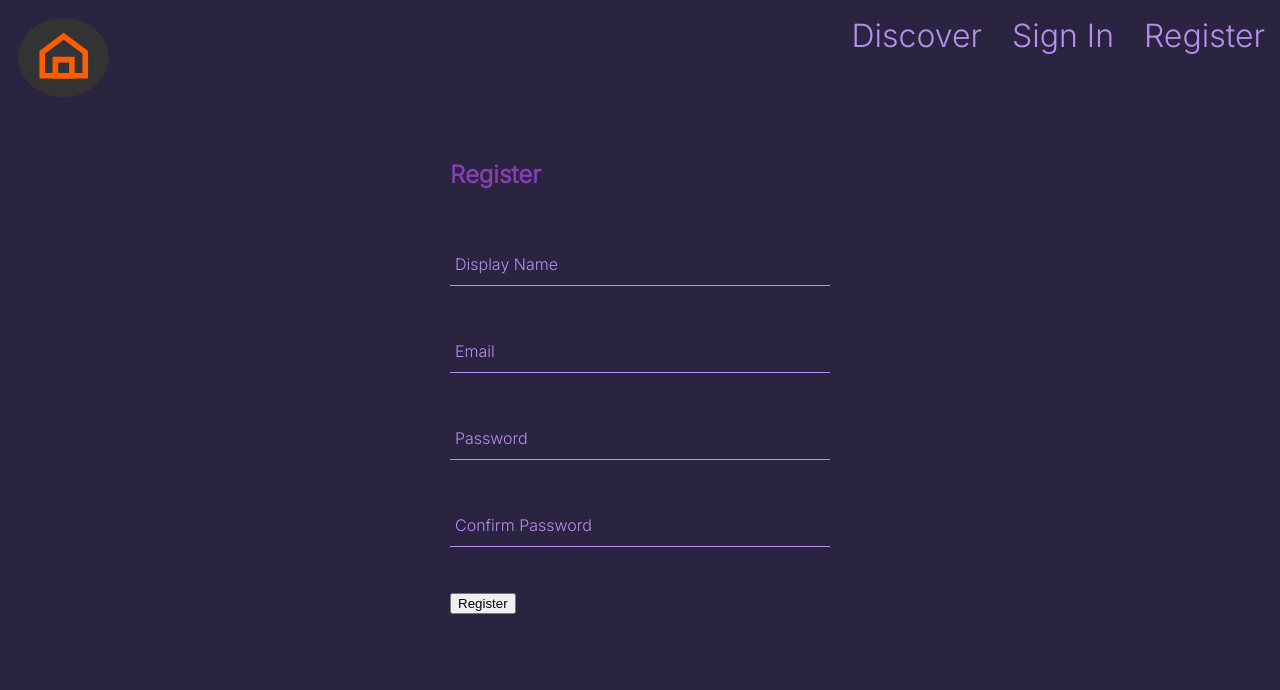
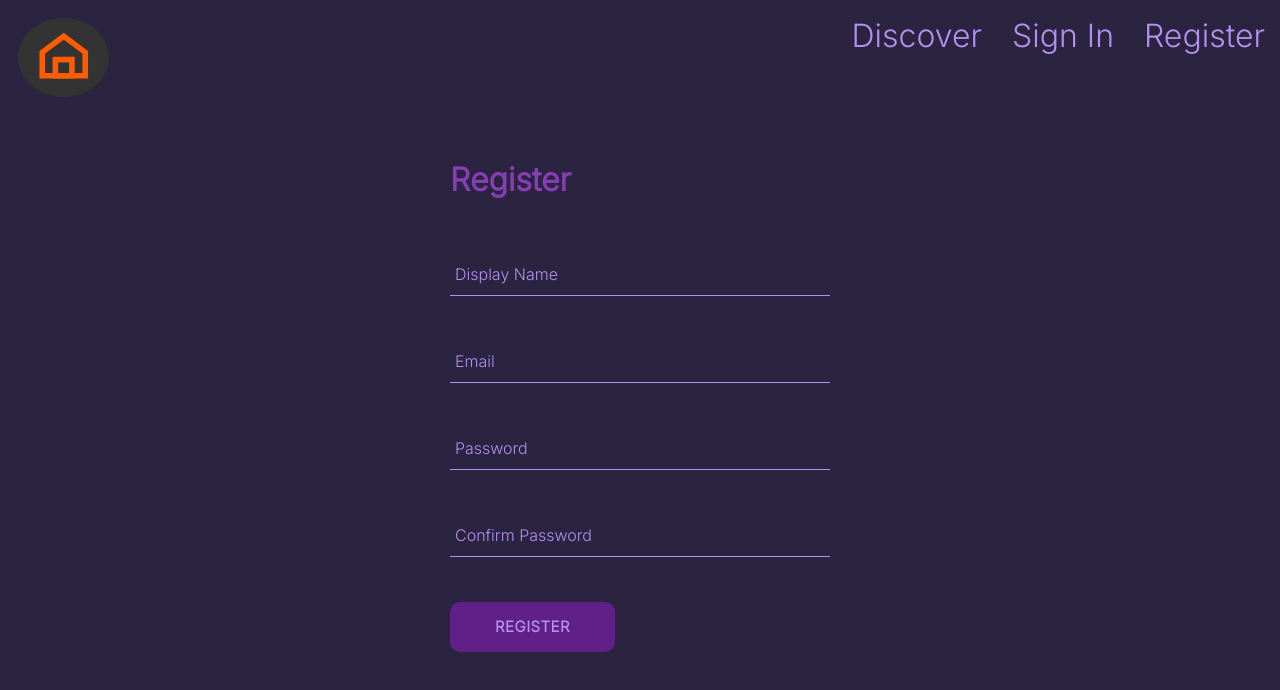
Before and after one commit to Pawelv9/good-home, a React (Create React App) app: page /register in a window 1280 px wide. Shown: the top 690 px of the page. Built offline with nearby package versions, Linux system fonts and the light colour scheme; no server answers.

Commit message:
added Button to Register

```diff
--- a/src/components/register/register-component.jsx
+++ b/src/components/register/register-component.jsx
@@ -1,5 +1,6 @@
 import { useState } from 'react';
 import { createAuthUser, createUserDocumentFromAuth } from '../../utils/firebase/firebase.utils';
+import Button from '../button/button.component';
 import FormInput from '../form-input/form-input.component';
 import './register.styles.scss';
 
@@ -34,7 +35,7 @@ const RegisterForm = () => {
       if (e.code === 'auth/email-already-in-use') {
         alert('email already in use')
       } else {
-        console.log('exeption with user creation:', e)
+        console.log('an exeption with user creation:', e)
       }
     }
   }
@@ -47,7 +48,7 @@ const RegisterForm = () => {
 
   return (
     <div className='register-container'>
-      <h2>Register</h2>
+      <h1>Register</h1>
       <form onSubmit={handleSubmit}>
 
         <FormInput label='Display Name' type='text' required onChange={handleChange} name="displayName" value={displayName} />
@@ -59,7 +60,7 @@ const RegisterForm = () => {
         <FormInput label='Password' type='password' required onChange={handleChange} name="password" value={password} />
 
         <FormInput label='Confirm Password' type='password' required onChange={handleChange} name="confirmPassword" value={confirmPassword} />
-        <button type="submit">Register</button>
+        <Button type="submit">Register</Button>
       </form>
     </div>
   );
--- a/src/components/register/register.styles.scss
+++ b/src/components/register/register.styles.scss
@@ -3,9 +3,9 @@
   flex-direction: column;
   width: 380px;
   margin: auto;
-margin-top: 10vh;
+  margin-top: 10vh;
 
-  h2 {
+  h1 {
     margin: 10px 0;
     color: #873EB5;
   }
--- a/src/index.scss
+++ b/src/index.scss
@@ -15,6 +15,9 @@ a {
   text-decoration: none;
   color: #B590F0;
   font-size: 32px;
+  &:hover {
+    color: white;
+  }
 }
 
 * {
```
